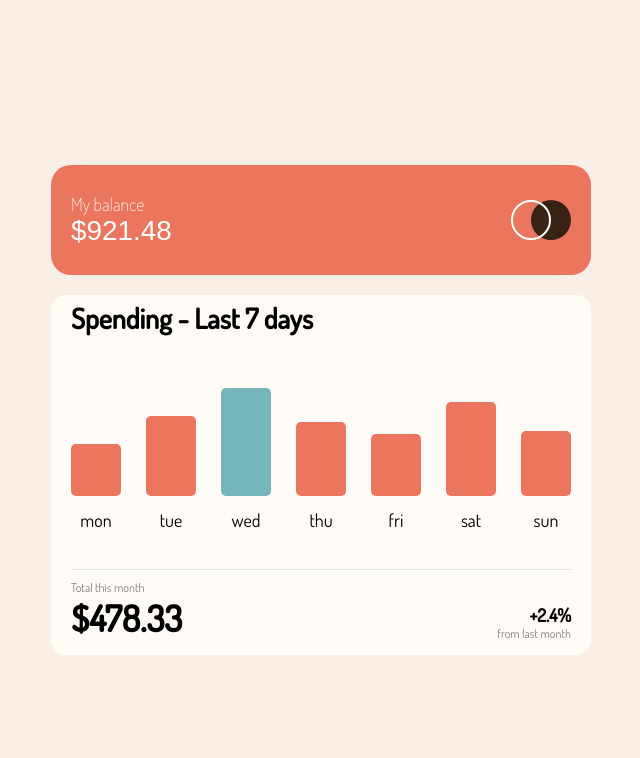
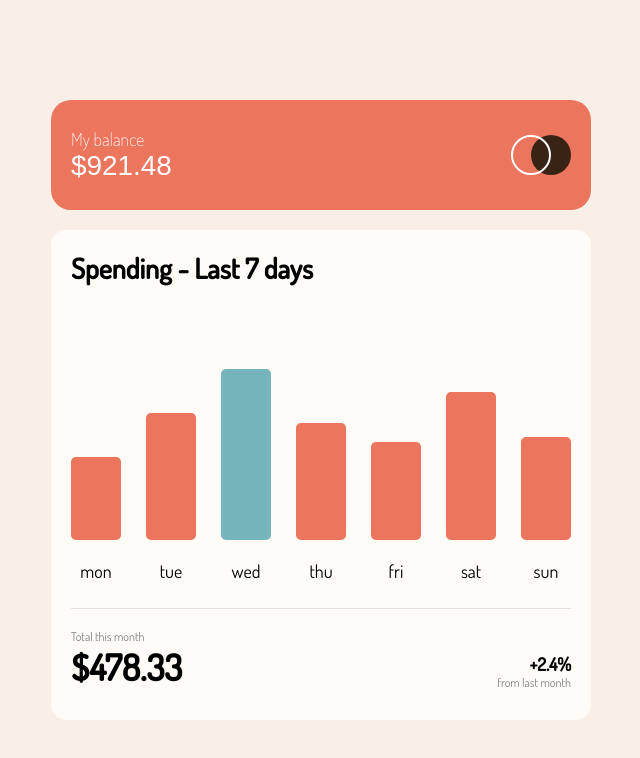
Before and after one commit to Lukaszz112/app, a React (Create React App) app: page / in a window 1280 px wide. Shown: the top 758 px of the page, without its empty margins (319-959 px from the left). Built offline with nearby package versions, Linux system fonts and the light colour scheme.

Commit message:
Change site styles

```diff
--- a/src/AppStyled.js
+++ b/src/AppStyled.js
@@ -19,14 +19,14 @@ export const AppWrapper = styled.div`
         width:80%;
         max-width:500px;
         height:40%;
-        min-height:300px;
+        min-height:450px;
         background-color: rgba(255,252,247);
         border-radius:15px;
         display:flex;
         flex-direction:column;
         justify-content:center;
         align-items:start;
-        transition: ease all .2s;
+        transition: ease all .4s;
 
         h1{
             margin:0;
@@ -34,9 +34,9 @@ export const AppWrapper = styled.div`
         }
     }
 
-    @media (max-width:375px){
-        main{
-            height:42%;
+    @media (max-height:780px){
+            main{
+                min-height:400px;
+            }
         }
-    }
 `
--- a/src/Components/Bars/BarsStyled.js
+++ b/src/Components/Bars/BarsStyled.js
@@ -5,9 +5,10 @@ export const BarsWrapper=styled.div`
     border-radius:15px;
     display:flex;
     flex-direction:column;
+    justify-content:center;
 
     .bars{
-        height: 10rem;
+        height: 80%;
         width:100%;
         margin:0;
         ${'' /* background-color: rgba(0,0,0,0.2); */}
@@ -18,10 +19,10 @@ export const BarsWrapper=styled.div`
     }
 
     .days{
-        margin:0;
+        margin-bottom:20px;
         height: 20%;
         border-bottom:1px solid rgba(0,0,0,0.1);
-        padding-bottom:5%;
+        padding-bottom:1%;
         align-items:center;
         text-align: center;
         transition: all .4s ease-in-out;
@@ -31,11 +32,6 @@ export const BarsWrapper=styled.div`
         }
     }
 
-    @media (max-height:780px){
-            .days{
-                padding-bottom:1%;
-            }
-        }
 
 `
 
```
